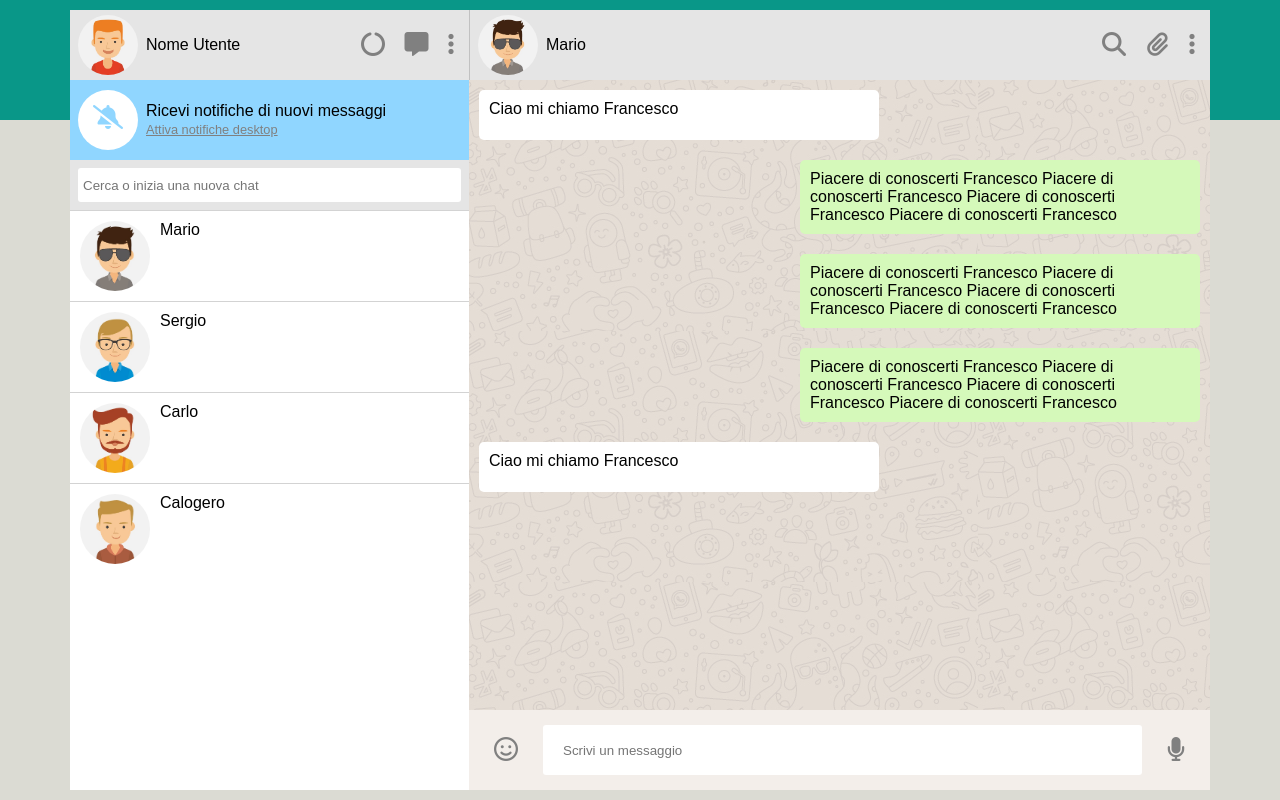
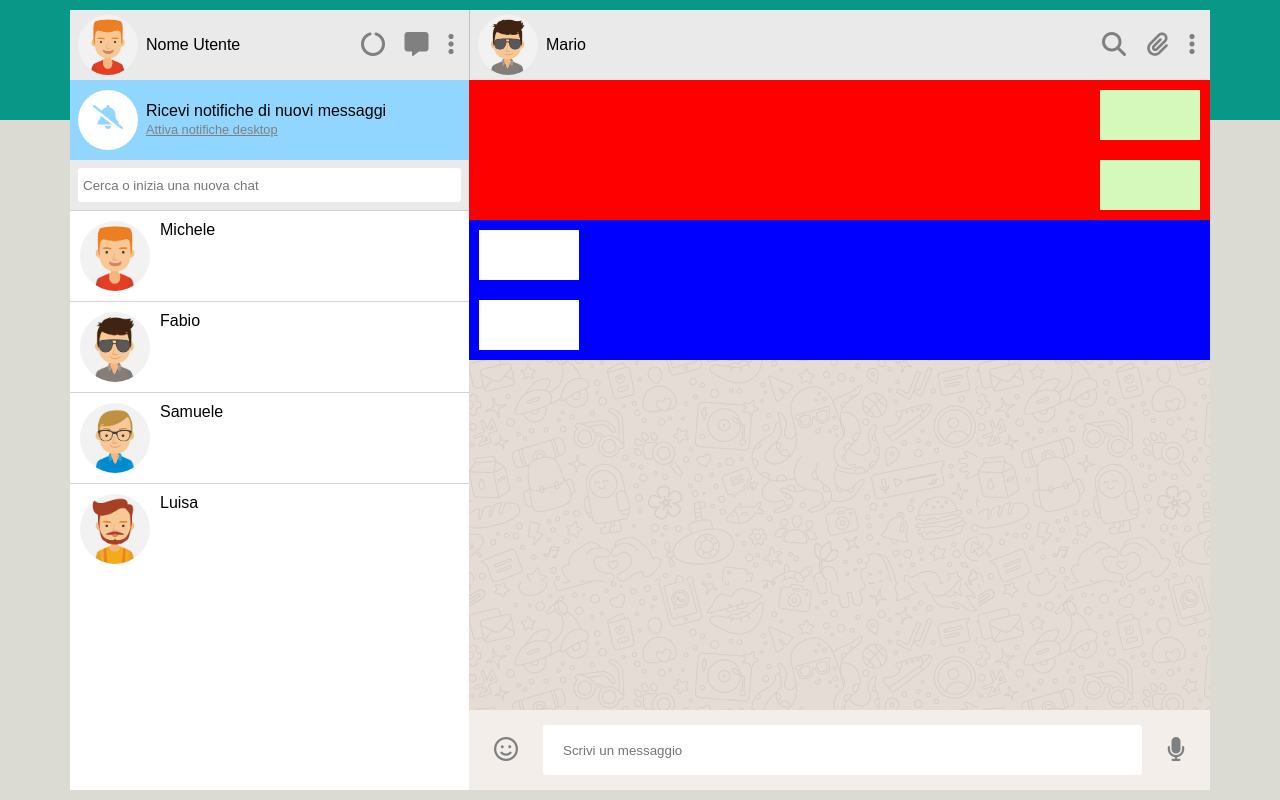
Before and after one commit to FRANCO1357/vue-boolzapp, a plain HTML site: page index.html in a window 1280 px wide. Drawn offline with nearby package versions, Linux system fonts and the light colour scheme.

Commit message:
vue contacts

```diff
--- a/index.html
+++ b/index.html
@@ -50,23 +50,10 @@
             <!-- contacts -->
             <div class="contacts">
                 <ul>
-                    <li>
-                        <img src="img/avatar_2.jpg" alt="">
-                        <p>Mario</p>
+                    <li v-for="(contact, i) in contacts">
+                        <img :src="`img/avatar${contact.avatar}.jpg`" alt="">
+                        <p>{{contact.name}}</p>
                     </li>
-                    <li>
-                        <img src="img/avatar_3.jpg" alt="">
-                        <p>Sergio</p>
-                    </li>
-                    <li>
-                        <img src="img/avatar_4.jpg" alt="">
-                        <p>Carlo</p>
-                    </li>
-                    <li>
-                        <img src="img/avatar_5.jpg" alt="">
-                        <p>Calogero</p>
-                    </li>
-
                 </ul>
             </div>
         </div>
@@ -89,20 +76,13 @@
 
             <!-- chat display -->
             <div class="chat-display">
-                <div class="contact-message">
-                    <div class="message">Ciao mi chiamo Francesco</div>
+                <div class="message user">
+                    <div class="box-message"><p></p></div>
+                    <div class="box-message"></div>
                 </div>
-                <div class="user-message">
-                    <div class="message">Piacere di conoscerti Francesco Piacere di conoscerti Francesco Piacere di conoscerti Francesco Piacere di conoscerti Francesco</div>
-                </div>
-                <div class="user-message">
-                    <div class="message">Piacere di conoscerti Francesco Piacere di conoscerti Francesco Piacere di conoscerti Francesco Piacere di conoscerti Francesco</div>
-                </div>
-                <div class="user-message">
-                    <div class="message">Piacere di conoscerti Francesco Piacere di conoscerti Francesco Piacere di conoscerti Francesco Piacere di conoscerti Francesco</div>
-                </div>
-                <div class="contact-message">
-                    <div class="message">Ciao mi chiamo Francesco</div>
+                <div class="message contact">
+                    <div class="box-message"></div>
+                    <div class="box-message"></div>
                 </div>
             </div>
 
--- a/script.js
+++ b/script.js
@@ -2,7 +2,10 @@ console.log('Vs ok', Vue);
 
 Vue.config.devtools = true;
 
-const data = {
+const root = new Vue({
+    name: 'whatsapp',
+    el: '#container',
+    data: {
         user: {
             name: 'Nome Utente',
             avatar: '_io'
@@ -25,4 +28,6 @@ const data = {
             avatar: '_4',
         },
         ]
-  }
+    },
+
+});
--- a/style.css
+++ b/style.css
@@ -38,7 +38,7 @@ img{
 /*  USER PROFILE */
 #control-panel .user-profile{
     height: 70px;
-    background-color: rgb(229, 229, 229);
+    background-color: rgb(234,234,234);
     display: flex;
     justify-content: space-between;
     align-items: center;
@@ -89,7 +89,7 @@ img{
 /* SEARCH */
 #control-panel .search{
     height: 50px;
-    background-color: rgb(229, 229, 229);
+    background-color: rgb(234,234,234);
     padding: 8px;
 }
 
@@ -112,6 +112,7 @@ img{
     display: flex;
     padding: 10px;
     border-top: 0.5px solid lightgray;
+    cursor: pointer;
 }
 
 .contacts li img{
@@ -129,7 +130,7 @@ img{
 /* CONTACT PROFILE */
 #chat .contact-profile{
     height: 70px;
-    background-color: rgb(229, 229, 229);
+    background-color: rgb(234,234,234);
     display: flex;
     justify-content: space-between;
     align-items: center;
@@ -156,35 +157,38 @@ img{
 }
 
 /* MESSAGE */
-.chat-display .contact-message{
+.chat-display .message{
     min-height: 50px;
-    padding: 10px;
 }
 
-.chat-display .user-message{
-    min-height: 50px;
-    padding: 10px;
+.message.user{
+    background-color: red;
     display: flex;
-    justify-content: end;
+    flex-direction: column;
+    align-items: end;
 }
 
-.chat-display .message{
-    min-height: 50px;
-    min-width: 100px;
-    max-width: 400px;
-    border-radius: 5px;
-    padding: 10px;
+.message.contact{
+    background-color: blue;
+    display: flex;
+    flex-direction: column;
+    align-items: flex-start;
 }
 
-.contact-message .message{
-    background-color: white;
+.box-message{
+    height: 50px;
+    width: 100px;
+    margin: 10px;
+    padding: 5px;
 }
 
-.user-message .message{
+.user .box-message{
     background-color: rgb(213,249,186);
 }
 
-
+.contact .box-message{
+    background-color: white;
+}
 
 /* TEXT FIELD */
 #chat .text-field{
```
Lines whose indentation alone changed are shown as unchanged.
